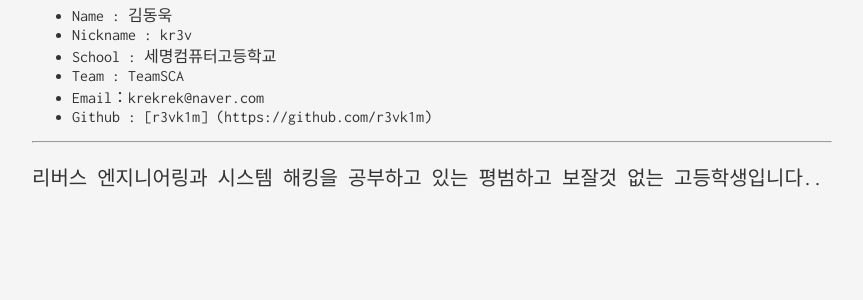
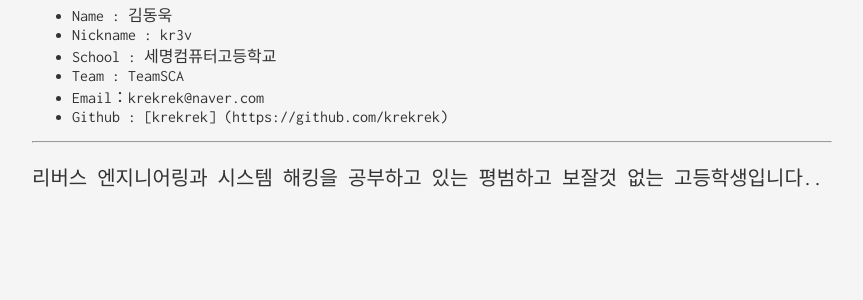
Before and after one commit to krekrek/krekrek.github.io, a Jekyll site: the page built from about.md, in a window 1280 px wide. Shown: the part 561-861 px from the top of the page, without its empty margins (208-1071 px from the left). Built offline with Jekyll 4.4.1, drawn with Linux system fonts in a browser that asks for light colours.

Commit message:
Update about.md

```diff
--- a/about.md
+++ b/about.md
@@ -11,7 +11,7 @@ permalink: /about/
   * School : 세명컴퓨터고등학교
   * Team : TeamSCA
   * Email：krekrek@naver.com
-  * Github : [r3vk1m] (https://github.com/r3vk1m)
+  * Github : [krekrek] (https://github.com/krekrek)
 
 * * *
 
```
